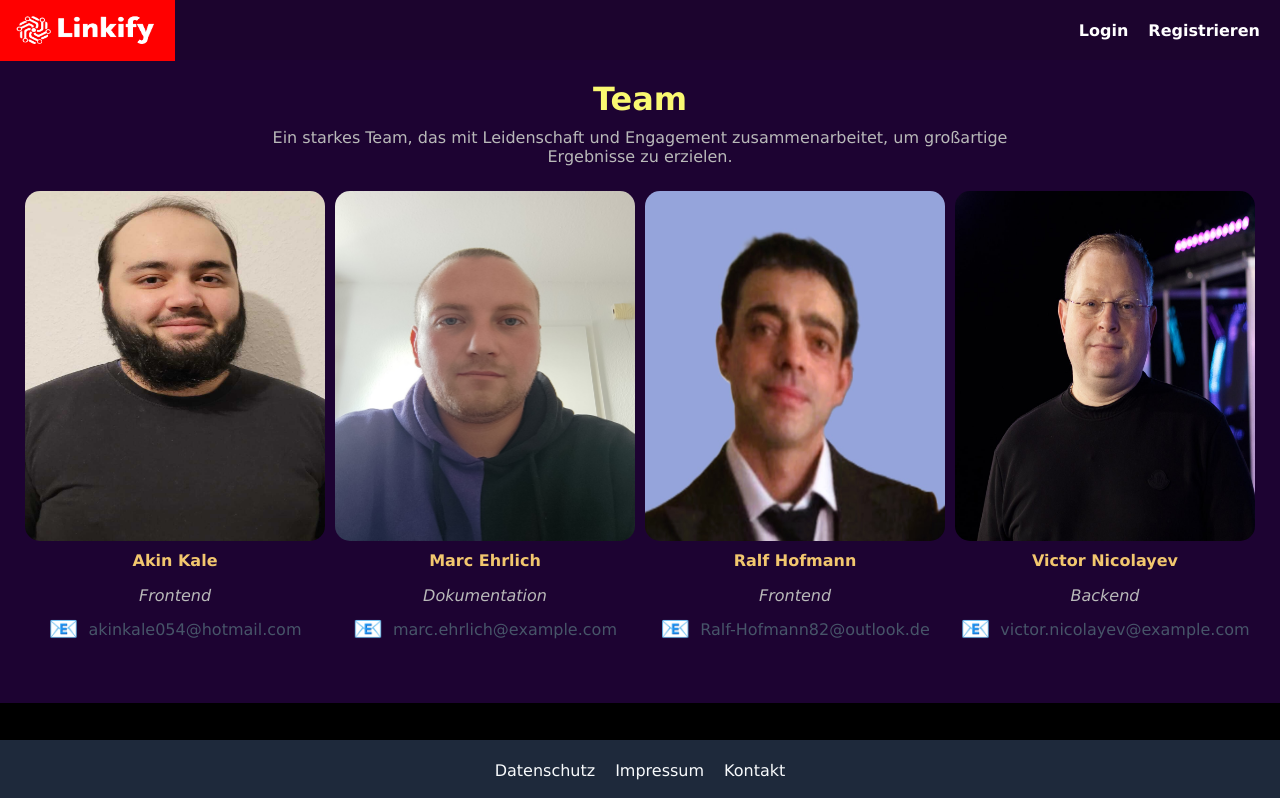
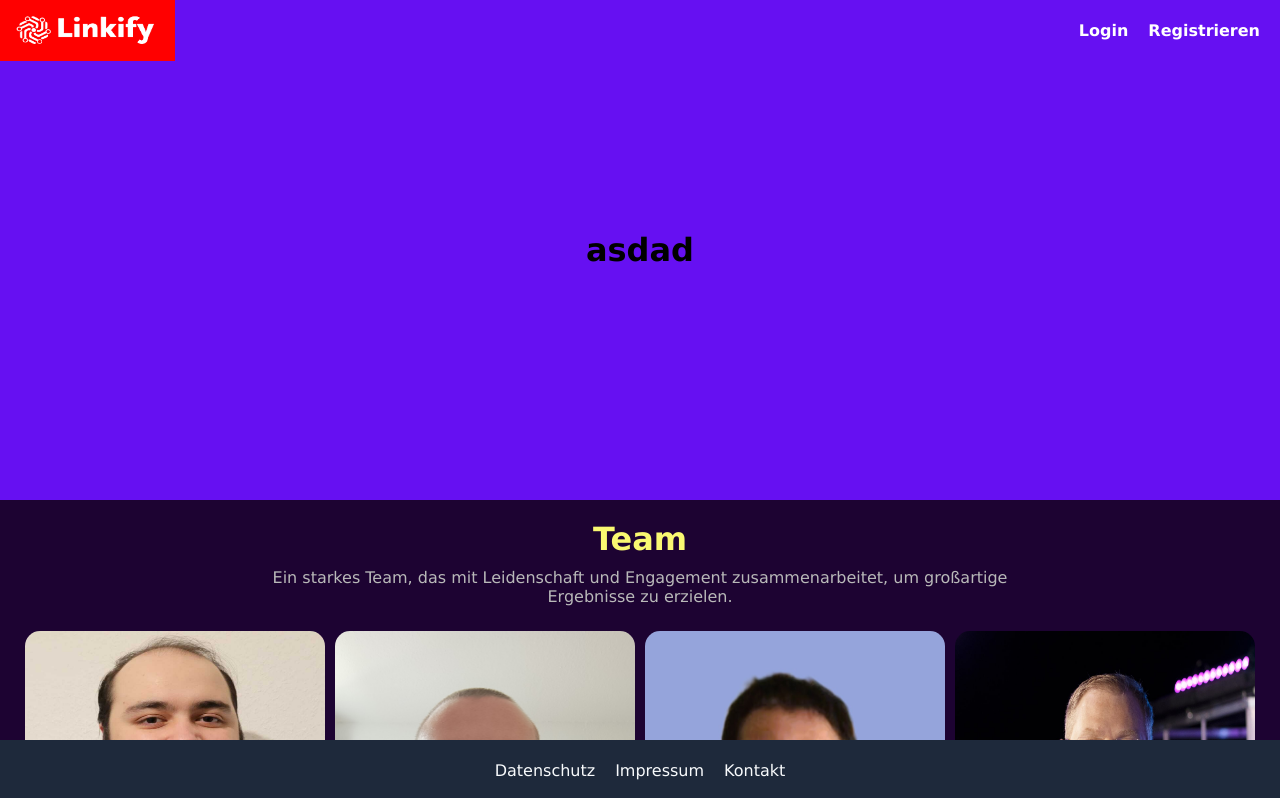
Before and after one commit to RalfHof/nextjs-boilerplate, a Next.js app: page /info in a window 1280 px wide. Shown: the top 798 px of the page. Built offline with nearby package versions, Linux system fonts and the light colour scheme.

Commit message:
New Features

```diff
--- a/src/app/info/page.tsx
+++ b/src/app/info/page.tsx
@@ -2,18 +2,19 @@
 import TechnologyPage from "@/src/components/technologie/page";
 import Team from "@/src/components/Team/page";
 import KontaktPage from "@/src/components/kontakt/page";
+import Home from "@/src/components/home/page";
 
 export default function Info() {
 
 
   return (
     <>
-    <div style={{height:"auto", paddingBottom:"100px", backgroundColor:"#1d0332"}}>
+      <div style={{ height: "auto", paddingBottom: "100px", backgroundColor: "#1d0332" }}>
 
-
-      <Team />
-      <TechnologyPage />
-      <KontaktPage/>
+        <Home />
+        <Team />
+        <TechnologyPage />
+        <KontaktPage />
       </div>
     </>
   )
--- /dev/null
+++ b/src/components/home/page.tsx
@@ -0,0 +1,12 @@
+export default function Home() {
+
+
+    return (
+        <>
+            <div style={{ width: "100%", height: "500px", display: "flex", justifyContent: "center", alignItems: "center", backgroundColor: "#6610f2", paddingTop: "0" }}>
+
+                <h1>asdad</h1>
+            </div>
+        </>
+    )
+}
--- a/src/components/navigation.tsx
+++ b/src/components/navigation.tsx
@@ -6,19 +6,35 @@ import Logo from "./logo";
 export default function Navigation() {
   const [isMenuOpen, setIsMenuOpen] = useState(false);
   const [isMobile, setIsMobile] = useState(false);
+  const [scrollY, setScrollY] = useState(0);
 
   useEffect(() => {
     const handleResize = () => {
       setIsMobile(window.innerWidth <= 768);
     };
 
+    const handleScroll = () => {
+      setScrollY(window.scrollY);
+    };
+
     handleResize();
     window.addEventListener("resize", handleResize);
-    return () => window.removeEventListener("resize", handleResize);
+    window.addEventListener("scroll", handleScroll); // Scroll-Event hinzufügen
+
+    return () => {
+      window.removeEventListener("resize", handleResize);
+      window.removeEventListener("scroll", handleScroll); // Scroll-Event entfernen
+    };
   }, []);
 
+  // Ändere die Hintergrundfarbe, wenn 10% gescrollt sind
+  const navBackgroundColor = scrollY > window.innerHeight * 0.2 ? "#1d0332" : "inherit";
+
   return (
-    <header className="header">
+    <header className="header" style={{
+      backgroundColor: navBackgroundColor,
+      transition: "background-color 0.7s ease" // Übergang für Hintergrundfarbe
+    }}>
       <div className="logo">
         <Logo />
       </div>
@@ -41,7 +57,6 @@ export default function Navigation() {
           </div>
         )}
         <ul className="nav-list">
-
           <li className="nav-item login">
             <Link href="https://app.linkify.cloud/login" className="nav-link">
               Login
--- a/src/globals.css
+++ b/src/globals.css
@@ -16,6 +16,8 @@ html,
   color: white;
   width: 100%;
   height: 60px;
+  position: fixed;
+  z-index: 9;
 }
 
 /* Logo */
```
